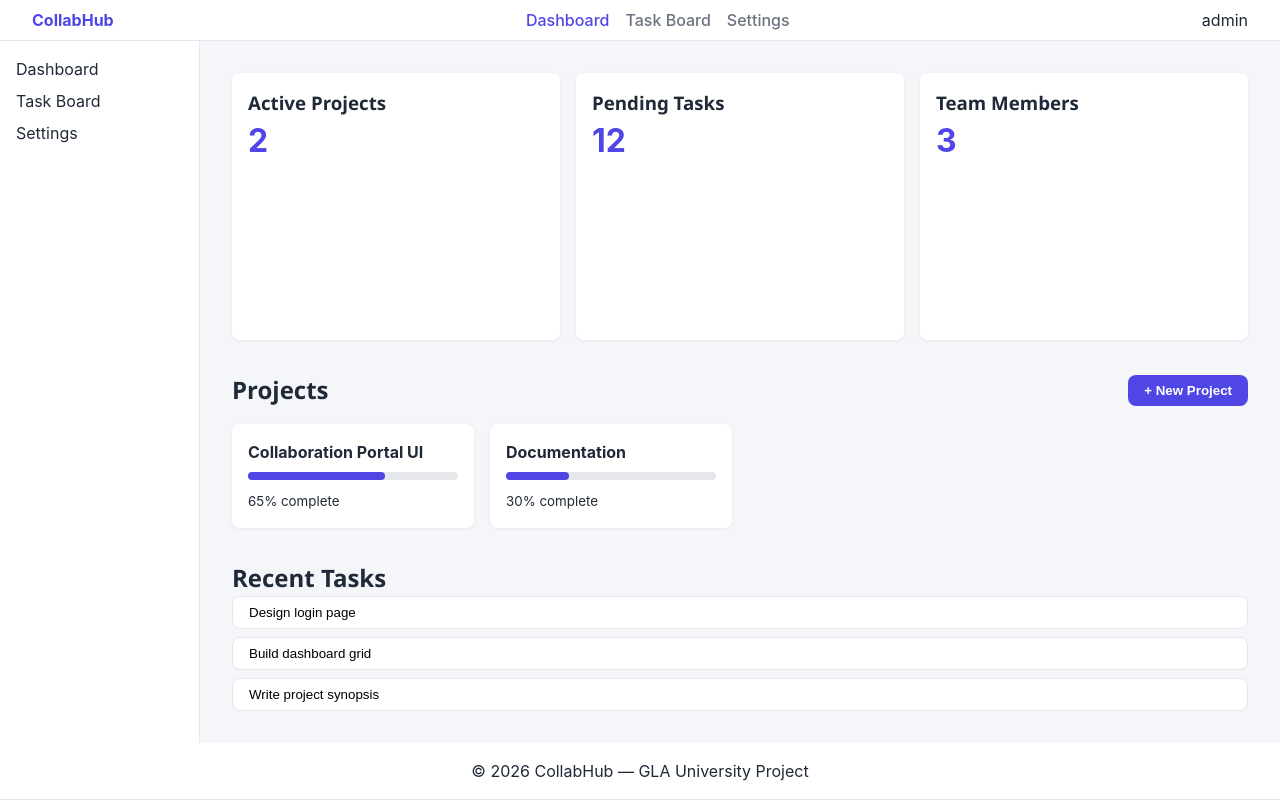
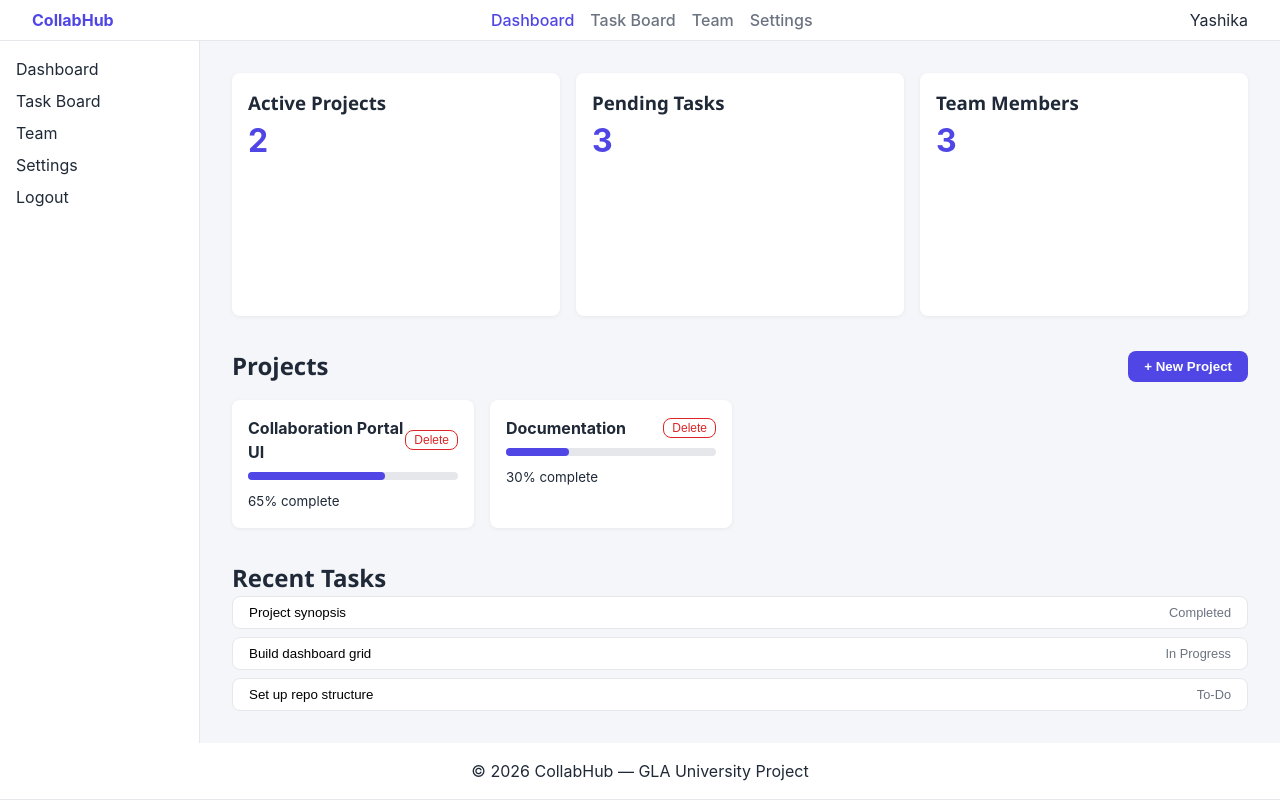
Before and after one commit to yashika-agrawal-06/Project-and-Team-Collaboration-Management-System_ProjectBL, a plain HTML site: page pages/dashboard.html in a window 1280 px wide. Drawn offline with Linux system fonts and the light colour scheme.

Commit message:
Add localStorage data file, saved projects and live dashboard stats

```diff
--- a/css/navbar.css
+++ b/css/navbar.css
@@ -134,3 +134,24 @@
   border-radius: var(--radius);
   margin-bottom: var(--space-sm);
 }
+.btn-delete {
+  background: none;
+  border: 1px solid #dc2626;
+  color: #dc2626;
+  border-radius: var(--radius);
+  padding: 2px 8px;
+  font-size: 0.75rem;
+  cursor: pointer;
+}
+
+.btn-delete:hover { background: #dc2626; color: #fff; }
+
+.project-card__top {
+  display: flex;
+  justify-content: space-between;
+  align-items: center;
+}
+
+.task-list__status { float: right; font-size: 0.8rem; color: var(--color-muted); }
+
+.empty { color: var(--color-muted); font-style: italic; }
--- /dev/null
+++ b/js/data.js
@@ -0,0 +1,60 @@
+var TASK_KEY = 'cb_tasks';
+var PROJECT_KEY = 'cb_projects';
+var TEAM_KEY = 'cb_team';
+
+var DEFAULT_TASKS = [
+  { id: 1, title: 'Design login page', priority: 'high', status: 'todo' },
+  { id: 2, title: 'Set up repo structure', priority: 'medium', status: 'todo' },
+  { id: 3, title: 'Build dashboard grid', priority: 'medium', status: 'progress' },
+  { id: 4, title: 'Project synopsis', priority: 'low', status: 'done' }
+];
+
+var DEFAULT_PROJECTS = [
+  { id: 1, name: 'Collaboration Portal UI', progress: 65 },
+  { id: 2, name: 'Documentation', progress: 30 }
+];
+
+var DEFAULT_TEAM = [
+  { id: 1, name: 'Yashika Agrawal', role: 'Login and Settings' },
+  { id: 2, name: 'Vishal', role: 'Dashboard' },
+  { id: 3, name: 'Vivek Prasad', role: 'Task Board' }
+];
+
+function getList(key, defaults) {
+  var saved = localStorage.getItem(key);
+  if (saved === null) {
+    localStorage.setItem(key, JSON.stringify(defaults));
+    return defaults;
+  }
+  return JSON.parse(saved);
+}
+
+function saveList(key, list) {
+  localStorage.setItem(key, JSON.stringify(list));
+}
+
+function nextId(list) {
+  var max = 0;
+  for (var i = 0; i < list.length; i++) {
+    if (list[i].id > max) {
+      max = list[i].id;
+    }
+  }
+  return max + 1;
+}
+
+function removeById(list, id) {
+  var result = [];
+  for (var i = 0; i < list.length; i++) {
+    if (list[i].id !== id) {
+      result.push(list[i]);
+    }
+  }
+  return result;
+}
+
+var savedName = localStorage.getItem('cb_user_name');
+var profileBox = document.querySelector('.navbar__profile');
+if (savedName && profileBox) {
+  profileBox.textContent = savedName;
+}
--- a/js/projects.js
+++ b/js/projects.js
@@ -1,41 +1,145 @@
-const projectForm = document.getElementById('project-form');
-const projectList = document.getElementById('project-list');
-const projectCount = document.getElementById('project-count');
+var projects = getList(PROJECT_KEY, DEFAULT_PROJECTS);
+var tasks = getList(TASK_KEY, DEFAULT_TASKS);
+var team = getList(TEAM_KEY, DEFAULT_TEAM);
+var statusNames = { todo: 'To-Do', progress: 'In Progress', done: 'Completed' };
 
-projectForm?.addEventListener('submit', (e) => {
-  e.preventDefault();
-  const name = document.getElementById('project-name');
-  const progress = document.getElementById('project-progress');
-  const error = document.getElementById('project-error');
+function showStats() {
+  var pending = 0;
+  for (var i = 0; i < tasks.length; i++) {
+    if (tasks[i].status !== 'done') {
+      pending++;
+    }
+  }
+  document.getElementById('project-count').textContent = projects.length;
+  document.getElementById('pending-count').textContent = pending;
+  document.getElementById('team-count').textContent = team.length;
+}
 
-  if (!name.value.trim()) {
+function createProjectCard(project) {
+  var card = document.createElement('article');
+  card.className = 'project-card';
+
+  var top = document.createElement('div');
+  top.className = 'project-card__top';
+
+  var title = document.createElement('h4');
+  title.textContent = project.name;
+
+  var del = document.createElement('button');
+  del.className = 'btn-delete';
+  del.textContent = 'Delete';
+  del.addEventListener('click', function () {
+    if (confirm('Delete this project?')) {
+      projects = removeById(projects, project.id);
+      saveList(PROJECT_KEY, projects);
+      showProjects();
+      showStats();
+    }
+  });
+
+  top.appendChild(title);
+  top.appendChild(del);
+
+  var track = document.createElement('div');
+  track.className = 'progress';
+  var bar = document.createElement('div');
+  bar.className = 'progress__bar';
+  bar.style.width = project.progress + '%';
+  track.appendChild(bar);
+
+  var label = document.createElement('small');
+  label.textContent = project.progress + '% complete';
+
+  card.appendChild(top);
+  card.appendChild(track);
+  card.appendChild(label);
+  return card;
+}
+
+function showProjects() {
+  var list = document.getElementById('project-list');
+  list.innerHTML = '';
+  if (projects.length === 0) {
+    var message = document.createElement('p');
+    message.className = 'empty';
+    message.textContent = 'No projects yet. Click + New Project.';
+    list.appendChild(message);
+    return;
+  }
+  for (var i = 0; i < projects.length; i++) {
+    list.appendChild(createProjectCard(projects[i]));
+  }
+}
+
+function createTaskItem(task) {
+  var item = document.createElement('li');
+  var button = document.createElement('button');
+  button.className = 'task-list__item';
+  button.setAttribute('data-modal-open', 'task-modal');
+  button.textContent = task.title;
+
+  var status = document.createElement('span');
+  status.className = 'task-list__status';
+  status.textContent = statusNames[task.status];
+  button.appendChild(status);
+
+  button.addEventListener('click', function () {
+    document.getElementById('detail-title').textContent = task.title;
+    document.getElementById('detail-status').textContent = statusNames[task.status];
+    document.getElementById('detail-priority').textContent = task.priority;
+  });
+
+  item.appendChild(button);
+  return item;
+}
+
+function showRecentTasks() {
+  var list = document.getElementById('recent-tasks');
+  list.innerHTML = '';
+  var shown = 0;
+  for (var i = tasks.length - 1; i >= 0 && shown < 3; i--) {
+    list.appendChild(createTaskItem(tasks[i]));
+    shown++;
+  }
+  if (shown === 0) {
+    var message = document.createElement('li');
+    message.className = 'empty';
+    message.textContent = 'No tasks yet. Add some on the Task Board.';
+    list.appendChild(message);
+  }
+}
+
+document.getElementById('project-form').addEventListener('submit', function (event) {
+  event.preventDefault();
+  var nameInput = document.getElementById('project-name');
+  var progressInput = document.getElementById('project-progress');
+  var error = document.getElementById('project-error');
+  var name = nameInput.value.trim();
+
+  if (name === '') {
     error.textContent = 'Project name is required';
     return;
   }
   error.textContent = '';
 
-  const pct = Math.min(100, Math.max(0, Number(progress.value) || 0));
+  var progress = Number(progressInput.value);
+  if (isNaN(progress) || progress < 0) {
+    progress = 0;
+  }
+  if (progress > 100) {
+    progress = 100;
+  }
 
-  const card = document.createElement('article');
-  card.className = 'project-card';
+  projects.push({ id: nextId(projects), name: name, progress: progress });
+  saveList(PROJECT_KEY, projects);
 
-  const title = document.createElement('h4');
-  title.textContent = name.value.trim();
+  nameInput.value = '';
+  progressInput.value = 0;
+  document.getElementById('project-modal').classList.remove('modal--open');
+  showProjects();
+  showStats();
+});
 
-  const track = document.createElement('div');
-  track.className = 'progress';
-  const bar = document.createElement('div');
-  bar.className = 'progress__bar';
-  bar.style.width = pct + '%';
-  track.appendChild(bar);
-
-  const label = document.createElement('small');
-  label.textContent = pct + '% complete';
-
-  card.append(title, track, label);
-  projectList.appendChild(card);
-
-  projectCount.textContent = projectList.children.length;
-  projectForm.reset();
-  document.getElementById('project-modal').classList.remove('modal--open');
-});
+showStats();
+showProjects();
+showRecentTasks();
--- a/pages/dashboard.html
+++ b/pages/dashboard.html
@@ -15,9 +15,10 @@
     <nav class="navbar__nav">
       <a href="dashboard.html" class="navbar__link navbar__link--active">Dashboard</a>
       <a href="kanban.html" class="navbar__link">Task Board</a>
+      <a href="team.html" class="navbar__link">Team</a>
       <a href="settings.html" class="navbar__link">Settings</a>
     </nav>
-    <div class="navbar__profile">admin</div>
+    <div class="navbar__profile">Yashika</div>
   </header>
 
   <div class="layout">
@@ -25,15 +26,17 @@
       <ul class="sidebar__list">
         <li><a href="dashboard.html">Dashboard</a></li>
         <li><a href="kanban.html">Task Board</a></li>
+        <li><a href="team.html">Team</a></li>
         <li><a href="settings.html">Settings</a></li>
+        <li><a href="index.html">Logout</a></li>
       </ul>
     </aside>
 
     <main class="dashboard">
       <section class="dashboard-grid">
-        <article class="card"><h3>Active Projects</h3><p class="stat" id="project-count">2</p></article>
-        <article class="card"><h3>Pending Tasks</h3><p class="stat">12</p></article>
-        <article class="card"><h3>Team Members</h3><p class="stat">3</p></article>
+        <article class="card"><h3>Active Projects</h3><p class="stat" id="project-count">0</p></article>
+        <article class="card"><h3>Pending Tasks</h3><p class="stat" id="pending-count">0</p></article>
+        <article class="card"><h3>Team Members</h3><p class="stat" id="team-count">0</p></article>
       </section>
 
       <section>
@@ -41,27 +44,12 @@
           <h2>Projects</h2>
           <button class="btn btn--primary" data-modal-open="project-modal">+ New Project</button>
         </div>
-        <div class="project-grid" id="project-list">
-          <article class="project-card">
-            <h4>Collaboration Portal UI</h4>
-            <div class="progress"><div class="progress__bar" style="width: 65%"></div></div>
-            <small>65% complete</small>
-          </article>
-          <article class="project-card">
-            <h4>Documentation</h4>
-            <div class="progress"><div class="progress__bar" style="width: 30%"></div></div>
-            <small>30% complete</small>
-          </article>
-        </div>
+        <div class="project-grid" id="project-list"></div>
       </section>
 
       <section>
         <h2>Recent Tasks</h2>
-        <ul class="task-list">
-          <li><button class="task-list__item" data-modal-open="task-modal">Design login page</button></li>
-          <li><button class="task-list__item" data-modal-open="task-modal">Build dashboard grid</button></li>
-          <li><button class="task-list__item" data-modal-open="task-modal">Write project synopsis</button></li>
-        </ul>
+        <ul class="task-list" id="recent-tasks"></ul>
       </section>
     </main>
   </div>
@@ -72,9 +60,9 @@
         <h3>Task Details</h3>
         <button class="modal__close" data-modal-close aria-label="Close">&times;</button>
       </div>
-      <p><strong>Status:</strong> In Progress</p>
-      <p><strong>Assignee:</strong> Team Member</p>
-      <p><strong>Due:</strong> This week</p>
+      <p><strong>Title:</strong> <span id="detail-title"></span></p>
+      <p><strong>Status:</strong> <span id="detail-status"></span></p>
+      <p><strong>Priority:</strong> <span id="detail-priority"></span></p>
     </div>
   </div>
 
@@ -105,6 +93,7 @@
 
   <script src="../js/nav-toggle.js"></script>
   <script src="../js/modal.js"></script>
+  <script src="../js/data.js"></script>
   <script src="../js/projects.js"></script>
 </body>
 </html>
```
